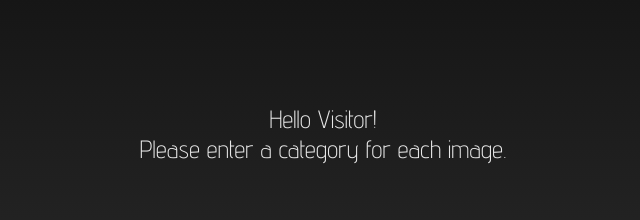
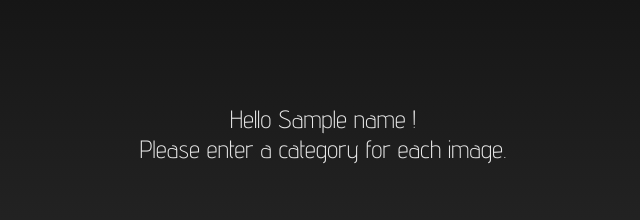
Before and after one commit to Janelin126/draw-outside-of-box, a Flask app: template templates/generate.html in a window 1280 px wide. Shown: the part 404-624 px from the top of the page, without its empty margins (317-957 px from the left). Run offline with Flask 2, Linux system fonts and the light colour scheme; the template is opened without the code that fills it: most values are stand-ins (such as "Sample title", 1, 10 or a date in 2020); some libraries are stand-ins or nearby versions; some web fonts are replaced.

Commit message:
name input testing

```diff
--- a/app.py
+++ b/app.py
@@ -1,16 +1,24 @@
-from flask import Flask, render_template
+from flask import Flask, render_template, request, url_for, redirect
+
 app = Flask(__name__)
 
-@app.route('/')
+@app.route('/', methods=['GET', 'POST'])
 def index():
+    if request.method == 'POST':
+        name = request.form["name"]
+        return redirect(url_for('generate', name=name))
     return render_template('index.html')
 
 
-@app.route('/generate')
+@app.route('/generate', methods=['GET','POST'])
 def generate():
-    return render_template('generate.html')
+    name = request.form.get('name')
+    return render_template('generate.html', name=name)
 
 
 @app.route('/reference')
 def reference():
     return render_template('reference.html')
+
+if __name__ == "__main__":
+    app.run(debug=True)
--- a/templates/generate.html
+++ b/templates/generate.html
@@ -9,7 +9,7 @@
 
        <div class="row">
          <div class="col-3"></div>
-         <div class="col-6"><p class="greet">Hello Visitor! <br> Please enter a category for each image.</p></div>
+         <div class="col-6"><p class="greet">Hello {{ name }} !<br> Please enter a category for each image.</p></div>
          <div class="col-3"></div>
        </div>
       </div>
--- a/templates/index.html
+++ b/templates/index.html
@@ -17,9 +17,9 @@
       </div>
     </div>
 
-      <form action="{{ url_for('generate') }}" method="get" class="nameinput">
+      <form action="{{ url_for('generate') }}" method="post" class="nameinput">
         <div>
-          <input type="text"  placeholder="Enter your name, please.">
+          <input type="text" id="name" name="name" placeholder="Enter your name, please.">
         </div>
 
         <div class="bttn">
```
